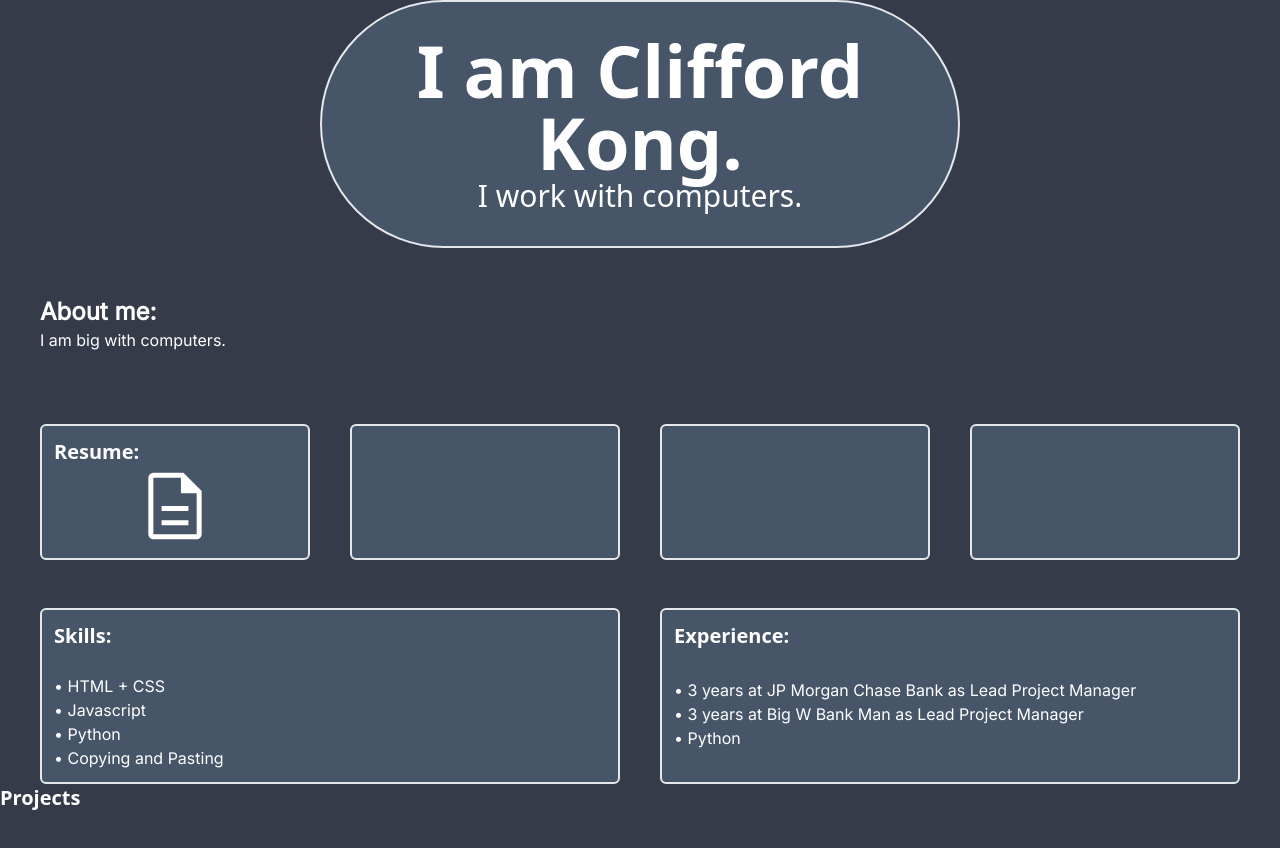
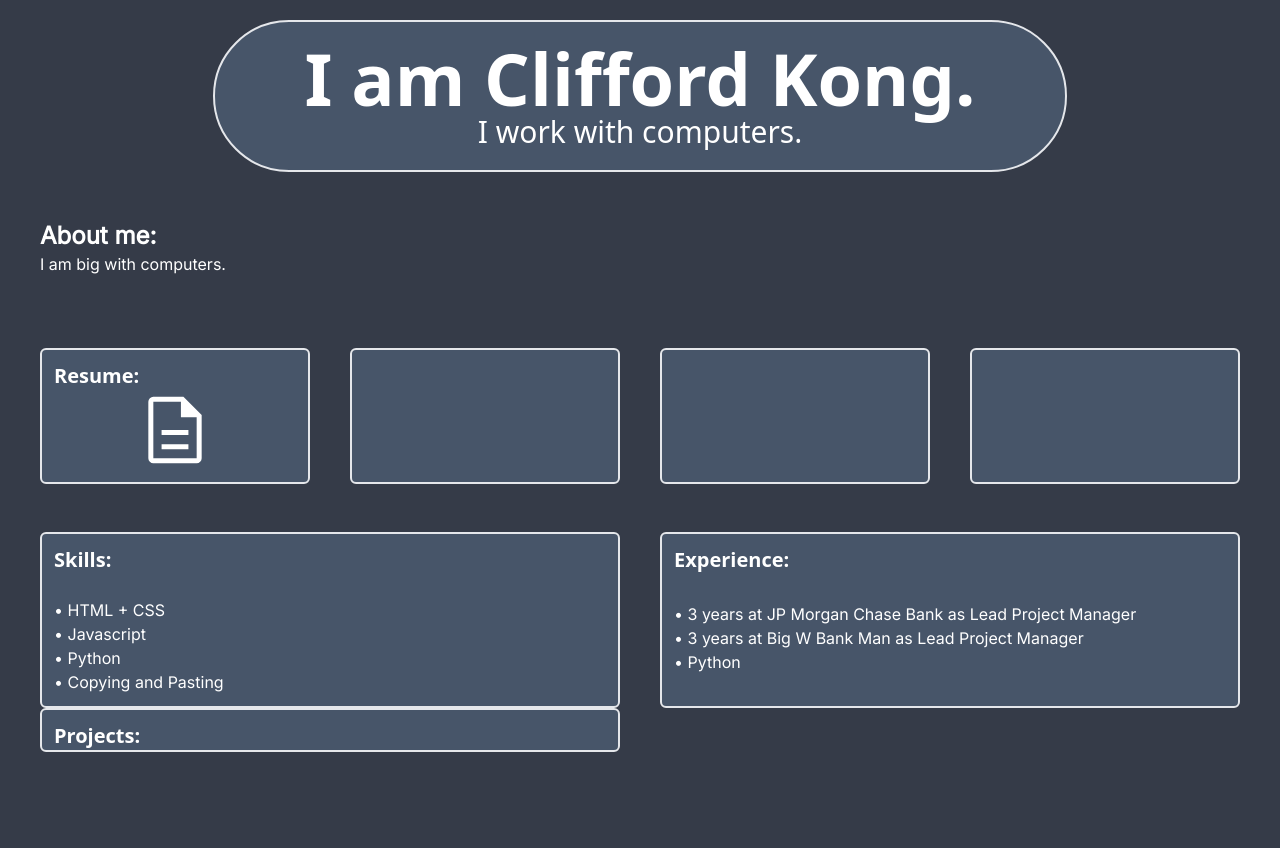
Before and after one commit to cliff41/new-portfolio, a website: page index.html in a window 1280 px wide. After the commit the page ends 800 px from the top, so only its background shows below. Drawn offline with Linux system fonts and the light colour scheme.

```diff
--- a/index.html
+++ b/index.html
@@ -15,8 +15,9 @@
     <div class="loading-wrapper"></div>
     <div class="loading-ring"></div>
 <div class="
-    py-8
-     m-8
+    py-5
+    mt-5
+     m-auto
         h-200
             w-200
                 font-sans
@@ -24,9 +25,7 @@
                         border-2
                         rounded-full
                          bg-slate-600
-                            w-3/6
-                                text-center
-                                    m-auto">
+                            w-8/12">
       <!-- box-border
          border-2
           rounded-full
@@ -116,6 +115,7 @@
                                                              pb-3">
     </div>
 
+
     </div>
     <br>
     <br>
@@ -149,7 +149,6 @@
             <li></li>
            </ul>
         </div>
-
         <div id="feature-2" class="text-xl
                         box-border
                             mr-6
@@ -168,15 +167,20 @@
                 <li></li>
                </ul>
             </div>
+
+            <div id="feature-3" class="text-xl
+            box-border
+            mr-6
+            lg:mr-10
+            mb-10
+
+            lg:mb-0
+            border-2
+            rounded-md
+            bg-slate-600">
+            <p class="ml-3 mt-3 text-xl font-bold font-sans">Projects:</p>
         </div>
+    </div>
 
-        <div id="feature-3" class="text-xl font-bold font-sans">
-            Projects
-        </div>
-<br>
-<br>
-<br>
-<br>
-
-</body>
-</html>
+        </body>
+        </html>
```
Also changed, not shown: dist/output.css.
